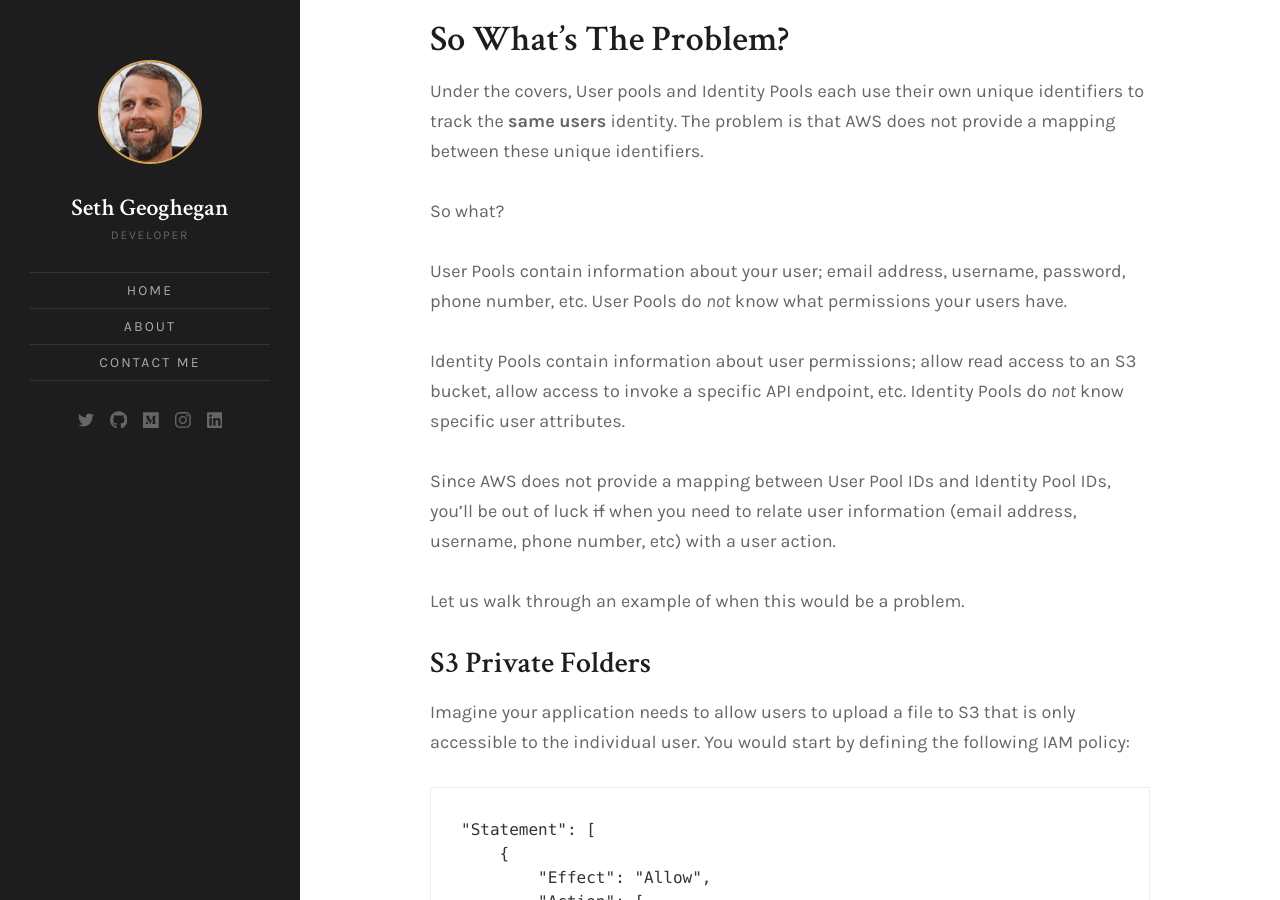
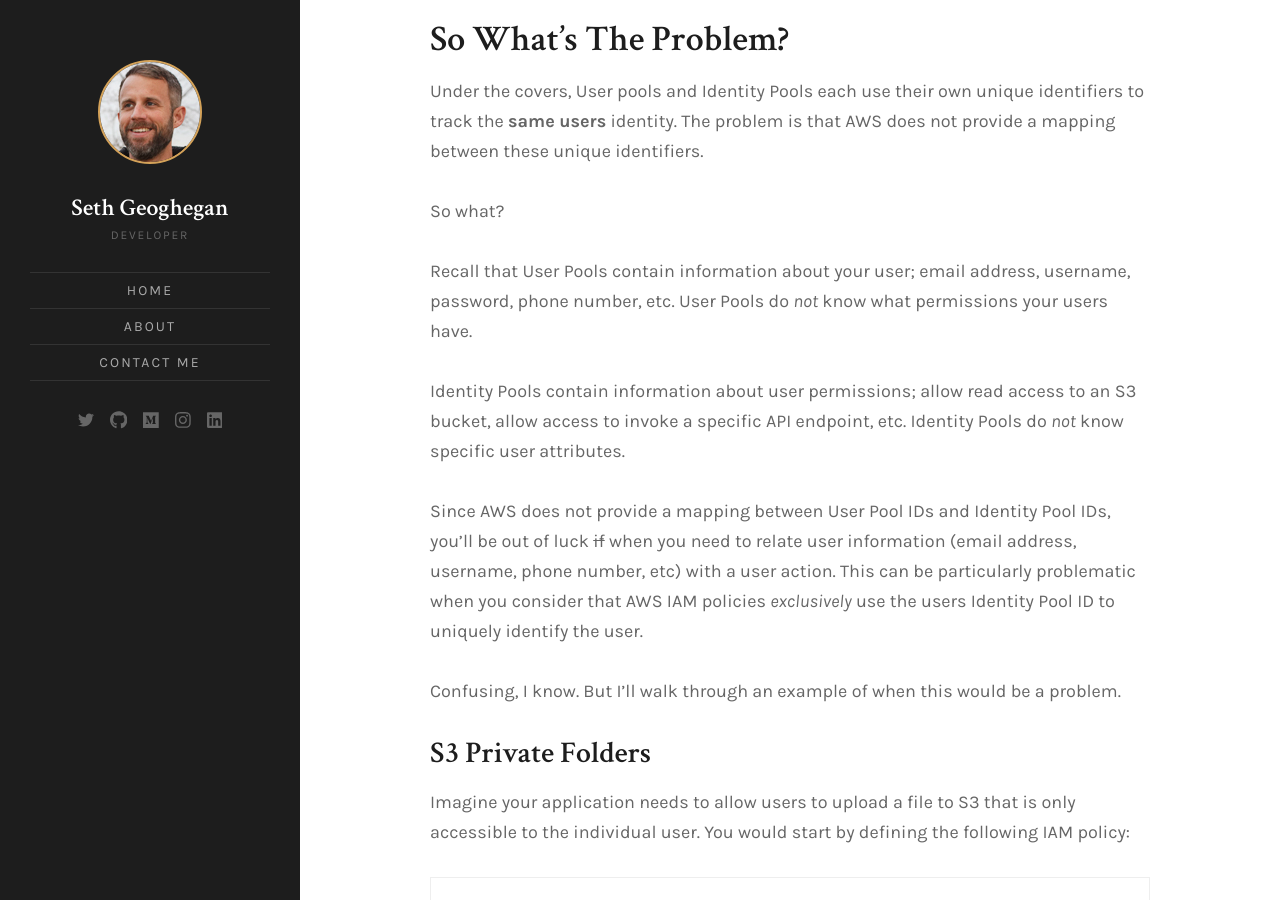
Before and after one commit to SethThomas/seththomas.github.io, a Jekyll site: the page built from _posts/2020-10-27-bridging-the-cognito-identity-gap.md, in a window 1280 px wide and 900 px high, scrolled down 2874 px. Built offline with Jekyll 4.4.1, drawn with Linux system fonts in a browser that asks for light colours; comment, search, counter and statistics services are not loaded.

Commit message:
adding clarifying language
explaining the issue is as complicated as the issue itself.

```diff
--- a/_posts/2020-10-27-bridging-the-cognito-identity-gap.md
+++ b/_posts/2020-10-27-bridging-the-cognito-identity-gap.md
@@ -50,13 +50,13 @@ Under the covers, User pools and Identity Pools each use their own unique identi
 
 So what?
 
-User Pools contain information about your user; email address, username, password, phone number, etc.  User Pools do _not_ know what permissions your users have.
+Recall that User Pools contain information about your user; email address, username, password, phone number, etc.  User Pools do _not_ know what permissions your users have.
 
 Identity Pools contain information about user permissions; allow read access to an S3 bucket, allow access to invoke a specific API endpoint, etc.  Identity Pools do _not_ know specific user attributes.
 
-Since AWS does not provide a mapping between User Pool IDs and Identity Pool IDs, you'll be out of luck <del>if</del> when you need to relate user information (email address, username, phone number, etc) with a user action.
+Since AWS does not provide a mapping between User Pool IDs and Identity Pool IDs, you'll be out of luck <del>if</del> when you need to relate user information (email address, username, phone number, etc) with a user action.  This can be particularly problematic when you consider that AWS IAM policies _exclusively_ use the users Identity Pool ID to uniquely identify the user.
 
-Let us walk through an example of when this would be a problem.
+Confusing, I know.  But I'll walk through an example of when this would be a problem.
 
 ### S3 Private Folders
 
```
